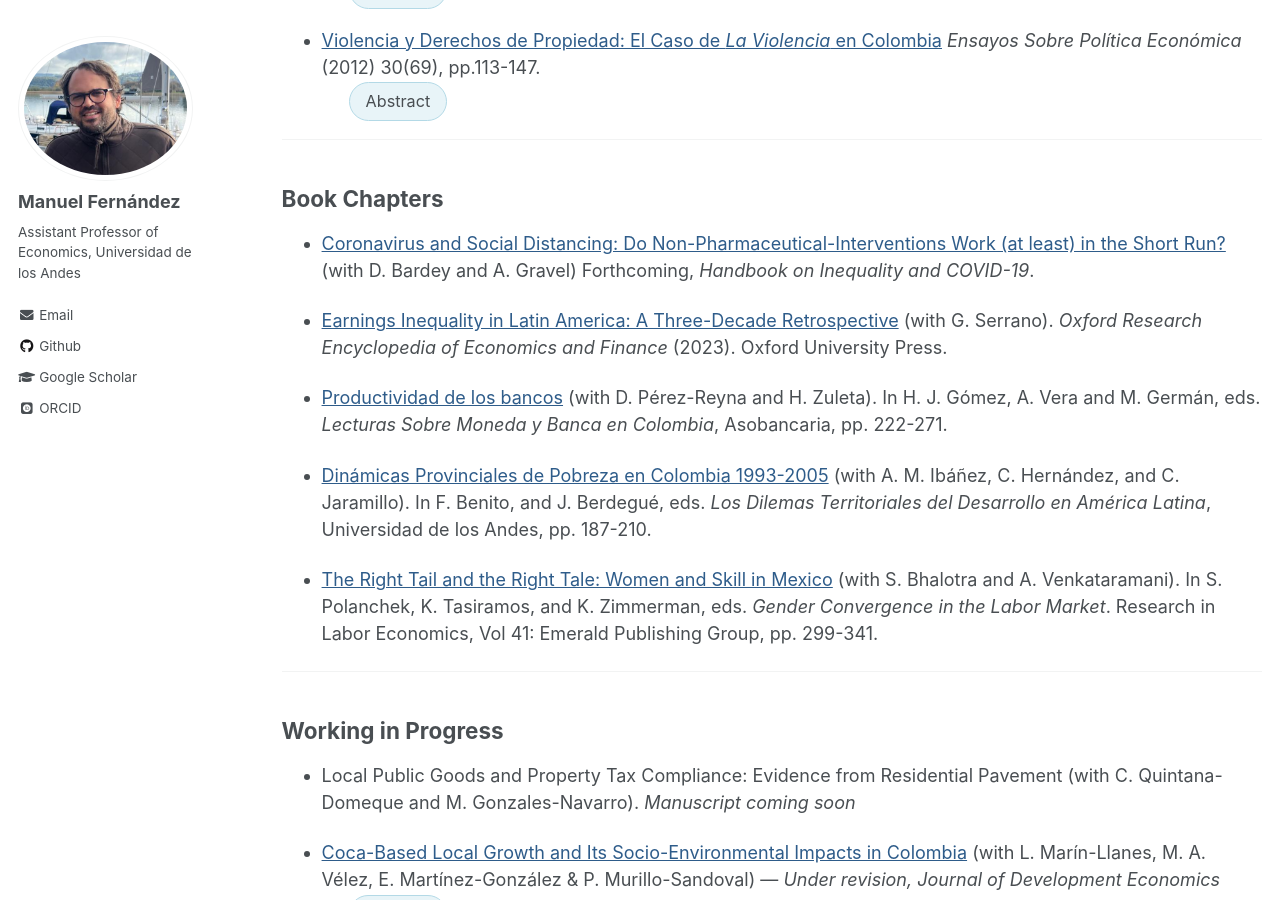
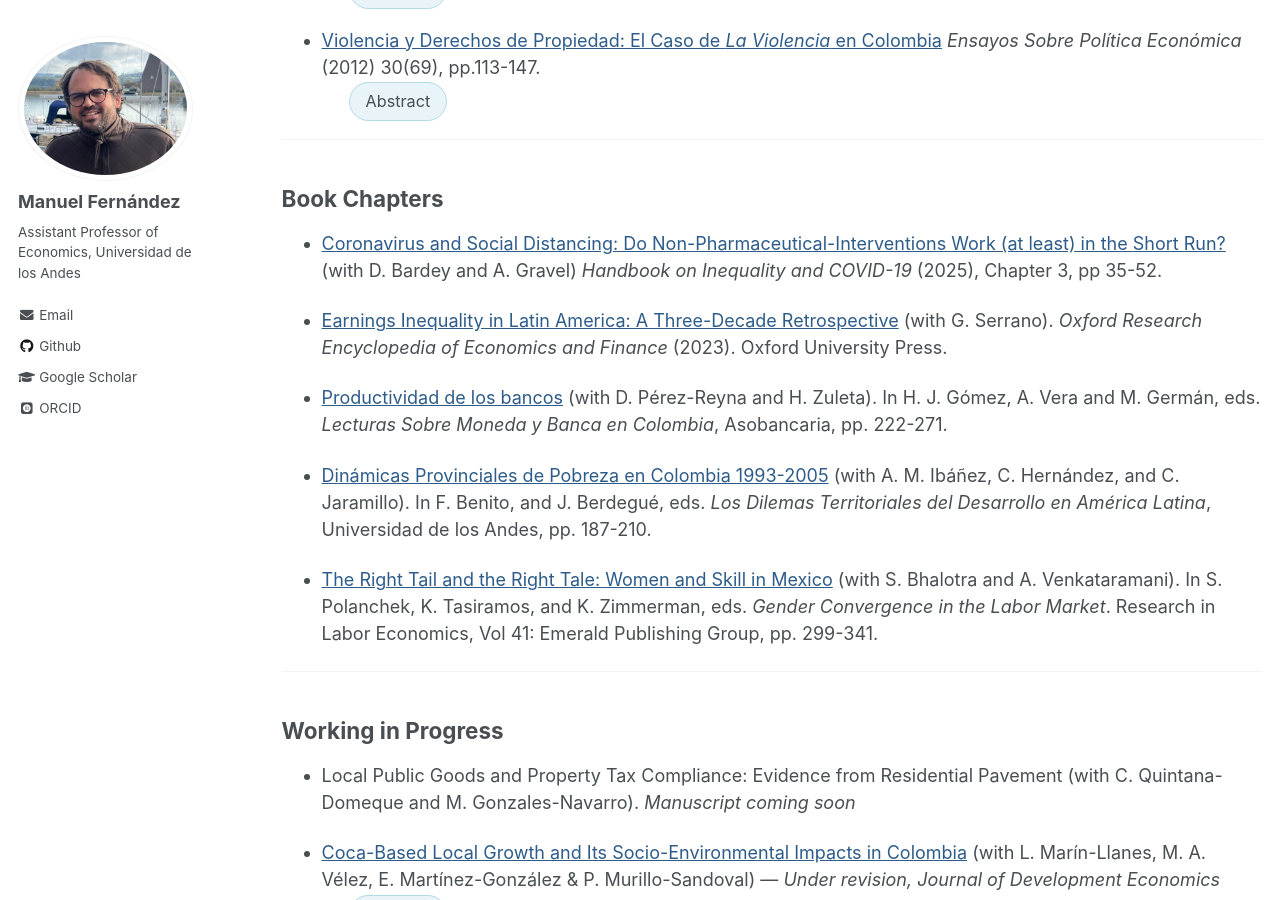
Before and after one commit to man-fern/man-fern.github.io, a Jekyll site: the page built from _pages/research.md, in a window 1280 px wide and 900 px high, scrolled down 789 px. Built offline with Jekyll 4.4.1, drawn with Linux system fonts in a browser that asks for light colours; some web fonts are replaced.

Commit message:
Abstract

```diff
--- a/_pages/research.md
+++ b/_pages/research.md
@@ -69,7 +69,7 @@ redirect_from:
 
 ## Book Chapters
 
-* [Coronavirus and Social Distancing: Do Non-Pharmaceutical-Interventions Work (at least) in the Short Run?](/files/Bardey-Fernandez-Gravel-Corobavirus-and-social-distancing.pdf){:style="color:#2E5C8A;text-decoration:underline" target="_blank" rel="noopener"} (with D. Bardey  and A. Gravel) Forthcoming, *Handbook on Inequality and COVID-19*.
+* [Coronavirus and Social Distancing: Do Non-Pharmaceutical-Interventions Work (at least) in the Short Run?](https://www.elgaronline.com/edcollchap/book/9781035302765/book-part-9781035302765-9.xml){:style="color:#2E5C8A;text-decoration:underline" target="_blank" rel="noopener"} (with D. Bardey  and A. Gravel) *Handbook on Inequality and COVID-19* (2025), Chapter 3, pp 35-52.
 
 * [Earnings Inequality in Latin America: A Three-Decade Retrospective](/files/Fernandez-Serrano-Earnings-inequality-in-Latin America-A-three-decade-retrospective.pdf){:style="color:#2E5C8A;text-decoration:underline" target="_blank" rel="noopener"} (with G. Serrano). *Oxford Research Encyclopedia of Economics and Finance* (2023). Oxford University Press.
 
```
